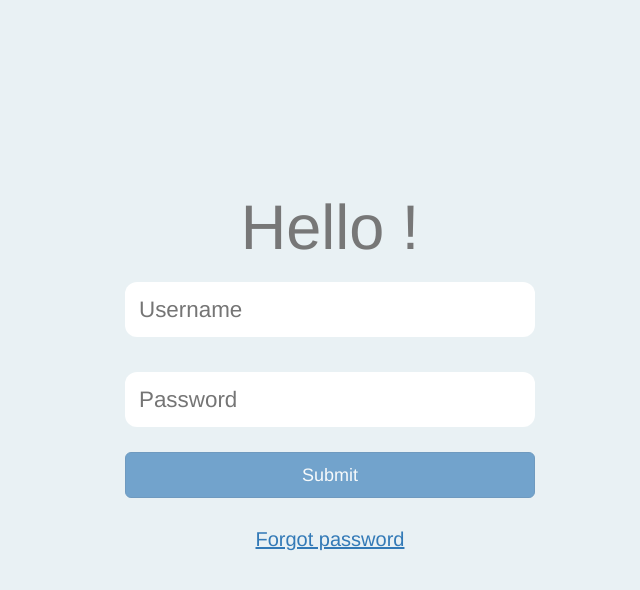
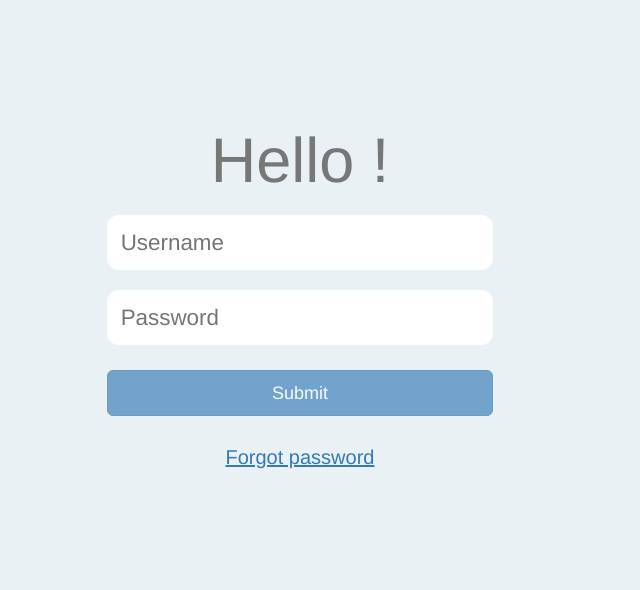
Before and after one commit to omnis-ninja/revolution99, a website: page index.html at #/eventsCalendar in a window 1280 px wide. Shown: the whole page, without its empty margins (340-980 px from the left). Drawn offline with nearby package versions, Linux system fonts and the light colour scheme; some packages are replaced by stand-ins of ours.

Commit message:
set up for different browsers

```diff
--- a/css/app.css
+++ b/css/app.css
@@ -1,22 +1,18 @@
-body{
-	background-color:#e9f1f4;
+body {
+	background-color: #e9f1f4;
 }
-body .jumbotron{
-	background-color:#e9f1f4;
+body .jumbotron {
+	background-color: #e9f1f4;
 }
-.margin10-right{
-	margin-right:10px;
+.margin10-right {
+	margin-right: 10px;
 }
-.margin20-top{
+.margin20-top {
 	margin-top: 20px;
 }
-.login-container{
+.login-container {
 	font-weight: 100;
-	position: absolute;
-	width: 440px;
-	margin-left: -190px;
-	left: 50%;
-	margin-top:15%;
+	margin:15% auto;
 }
 .input-controls {
 	height: 55px;
@@ -31,65 +27,88 @@ body .jumbotron{
 	word-wrap: normal;
 	word-break: normal;
 	white-space: nowrap;
-	width:100%;
 }
-.login-caption{
-	color:#777 !important;
+.login-caption {
+	color: #777 !important;
 }
-.forgot-password{
-	margin-top:20px;
-	font-size:20px;
-	text-decoration:underline;
+.forgot-password {
+	margin-top: 20px;
+	font-size: 20px;
+	text-decoration: underline;
 }
 
 /*Events calendar*/
-.events-calendar-heading{
+.events-calendar-heading {
 	font-size: 20px;
 	font-weight: bold;
 	color: #848181;
 }
-.border-bottom{
-	padding:15px 0 0 0;
+.border-bottom {
+	padding: 15px 0 0 0;
 	border-bottom: 1px solid #ddd;
 }
-.clear{
-	clear:both;
+.clear {
+	clear: both;
 }
-.profile{
-	color:#bbb;
-	font-size:30px;
+.profile {
+	color: #bbb;
+	font-size: 30px;
 }
-.jumbotron  .list-sub-items{
+.jumbotron  .list-sub-items {
 	margin-bottom: 0;
 	font-size: 14px;
 	letter-spacing: .1em;
 }
-.jumbotron  .list-sub-items .heading{
+.jumbotron  .list-sub-items .heading {
 	text-transform: uppercase;
 	font-size: 11px;
-    color:#888;
+	color: #888;
 }
-.pending-item{
+.pending-item {
 	border-left: 3px solid red;
 }
-.normal-item{
+.normal-item {
 	border-left: 3px solid #bbb;
 }
-.events-calendar-container a.list-group-item{
+.events-calendar-container a.list-group-item {
 	margin-bottom: 3px;
-	color:#999;
+	color: #999;
 }
 
-.list-sub-items{
-	color:#b2abab;
+.list-sub-items {
+	color: #b2abab;
 }
-.month-events{
-	margin-top:50px;
+.month-events {
+	margin-top: 50px;
 }
-.add-event{
-	margin-top:-6px;
+.add-event {
+	margin-top: 8px;
 }
 a.list-group-item .list-group-item-heading {
 	color: #292d3f;
 }
+@media only screen and (min-device-width: 800px) {
+	.login-container {
+
+	}
+}
+
+/*iPhone 6 Plus Media Queries*/
+@media only screen and (min-device-width: 414px) and (max-device-width: 736px) {
+	.login-container {
+
+	}
+}
+/*iPhone 6 Media Queries*/
+@media only screen and (min-device-width: 375px) and (max-device-width: 667px) {
+	.login-container {
+
+	}
+}
+/*iPhone 5 & 5S in portrait & landscape*/
+@media only screen and (min-device-width: 320px) and (max-device-width: 568px) {
+	.login-container {
+
+	}
+}
 .
--- a/index.html
+++ b/index.html
@@ -3,21 +3,21 @@
 	<head>
 		<meta charset="utf-8" />
 		<title>Revolution 99</title>
-		<meta name="viewport" content="width=device-width, user-scaleable=no">
-		<link rel="stylesheet" href="//netdna.bootstrapcdn.com/bootstrap/3.1.1/css/bootstrap.min.css" />
+		<meta name="viewport" content="width=device-width, initial-scale=1, maximum-scale=1">
+		<link rel="stylesheet" href="app/bower_components/bootstrap/dist/css/bootstrap.min.css" />
 		<link href="css/app.css" rel="stylesheet" />
 		<link rel="stylesheet" href="css/font-awesome/css/font-awesome.min.css">
 	</head>
 	<body class="pre-login">
 
 		<div class="jumbotron pre-login">
-			<div class="container col-sm-12">
+			<div class="container-fluid col-xs-12 col-sm-12">
 				<div ng-class="{ 'alert': flash, 'alert-success': flash.type === 'success', 'alert-danger': flash.type === 'error' }" ng-if="flash" ng-bind="flash.message"></div>
 				<div ng-view></div>
 			</div>
 		</div>
 
-		<script src="//code.jquery.com/jquery-2.0.3.min.js"></script>
+		<script src="app/bower_components/jquery/dist/jquery.min.js"></script>
 		<script src="app/bower_components/angular/angular.js"></script>
 		<script src="app/bower_components/angular-route/angular-route.js"></script>
 		<script src="app/bower_components/bootstrap/dist/js/bootstrap.min.js"></script>
--- a/login/login.view.html
+++ b/login/login.view.html
@@ -1,17 +1,17 @@
-<div class="col-sm-8 col-sm-offset-2">
-	<div class="col-md-6 col-md-offset-3 login-container">
+<div class="col-xs-12 col-sm-6 col-sm-offset-3 col-lg-offset-4 col-lg-4">
+	<div class="col-xs-12 col-md-12 login-container">
 		<h1 class="text-center login-caption">Hello !</h1>
 		<form name="form" ng-submit="vm.login()" role="form">
-			<div class="form-group" ng-class="{ 'has-error': form.username.$dirty && form.username.$error.required }">
+			<div class="row" ng-class="{ 'has-error': form.username.$dirty && form.username.$error.required }">
 
-				<input type="text" class="input-controls" placeholder="Username" name="username" id="username" class="form-control" ng-model="vm.username" required />
+				<input type="text" class="input-controls col-md-12 col-xs-12" placeholder="Username" name="username" id="username" class="form-control" ng-model="vm.username" required />
 				<span ng-show="form.username.$dirty && form.username.$error.required" class="help-block">Username is required</span>
 			</div>
-			<div class="form-group" ng-class="{ 'has-error': form.password.$dirty && form.password.$error.required }">
-				<input type="password" class="input-controls" placeholder="Password" name="password" id="password" class="form-control" ng-model="vm.password" required />
+			<div class="form-group row" ng-class="{ 'has-error': form.password.$dirty && form.password.$error.required }">
+				<input type="password" class="input-controls col-md-12 col-xs-12" placeholder="Password" name="password" id="password" class="form-control" ng-model="vm.password" required />
 				<span ng-show="form.password.$dirty && form.password.$error.required" class="help-block">Password is required</span>
 			</div>
-			<div class="form-actions text-center">
+			<div class="form-actions text-center row">
 				<button type="submit" ng-disabled="form.$invalid || vm.dataLoading" class="btn btn-lg btn-block btn-primary">
 					Submit
 				</button>
```
Also changed, not shown: eventsCalendar/eventsCalendar.view.html (+1 -1 lines), login/forgotPassword.view.html (+4 -4 lines), login/forgotPasswordSuccess.view.html (+1 -1 lines). Lines whose indentation alone changed are shown as unchanged.
